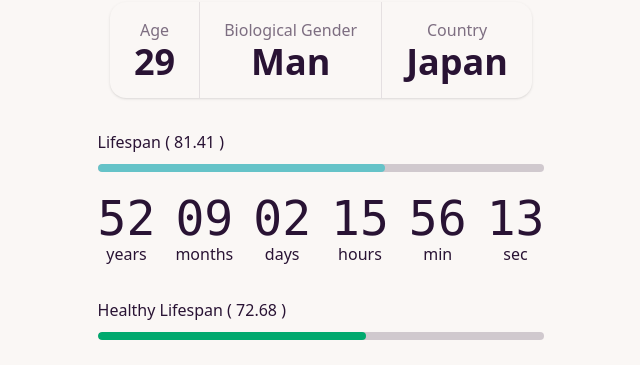
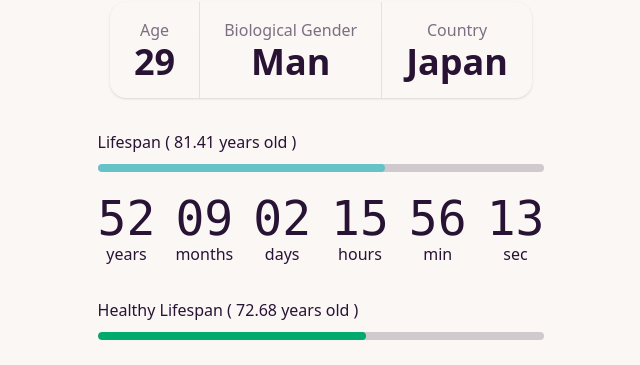
Before and after one commit to shootacean/countdown.shootacean.com, a SvelteKit app: page / in a window 1280 px wide. Shown: the part 222-587 px from the top of the page, without its empty margins (319-959 px from the left). Built offline with nearby package versions, Linux system fonts and the light colour scheme.

Commit message:
refactor Lifespan

```diff
--- a/src/routes/Lifespan.svelte
+++ b/src/routes/Lifespan.svelte
@@ -20,13 +20,13 @@
 </script>
 
 <section>
-  <h2 class="text-left">Lifespan ( {LIFESPAN} )</h2>
+  <h2 class="text-left">Lifespan ( {LIFESPAN} years old )</h2>
   <progress class="progress progress-primary w-full" value={LIFESPAN-currentAge} max={LIFESPAN}></progress>
   <Countdown end={new Date(new Date().getFullYear() + LIFESPAN-currentAge, new Date().getMonth(), new Date().getDate())} />
 </section>
 
 <section class="mt-8">
-  <h2 class="text-left">Healthy Lifespan ( {HEALTHY_LIFESPAN} )</h2>
+  <h2 class="text-left">Healthy Lifespan ( {HEALTHY_LIFESPAN} years old )</h2>
   <progress class="progress progress-success w-full" value={HEALTHY_LIFESPAN-currentAge} max={HEALTHY_LIFESPAN}></progress>
   <Countdown end={new Date(new Date().getFullYear() + HEALTHY_LIFESPAN-currentAge, new Date().getMonth(), new Date().getDate())} />
 </section>
```
